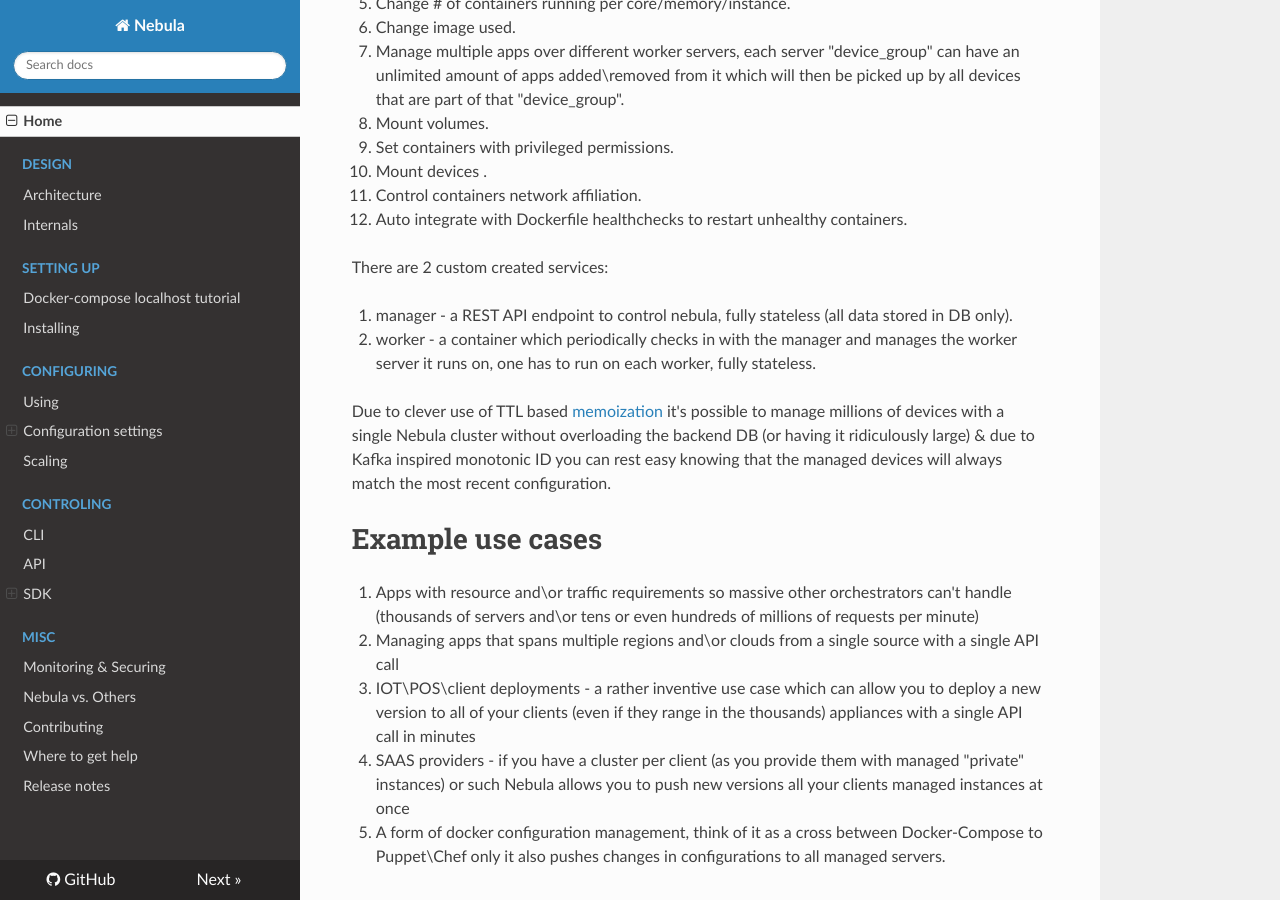
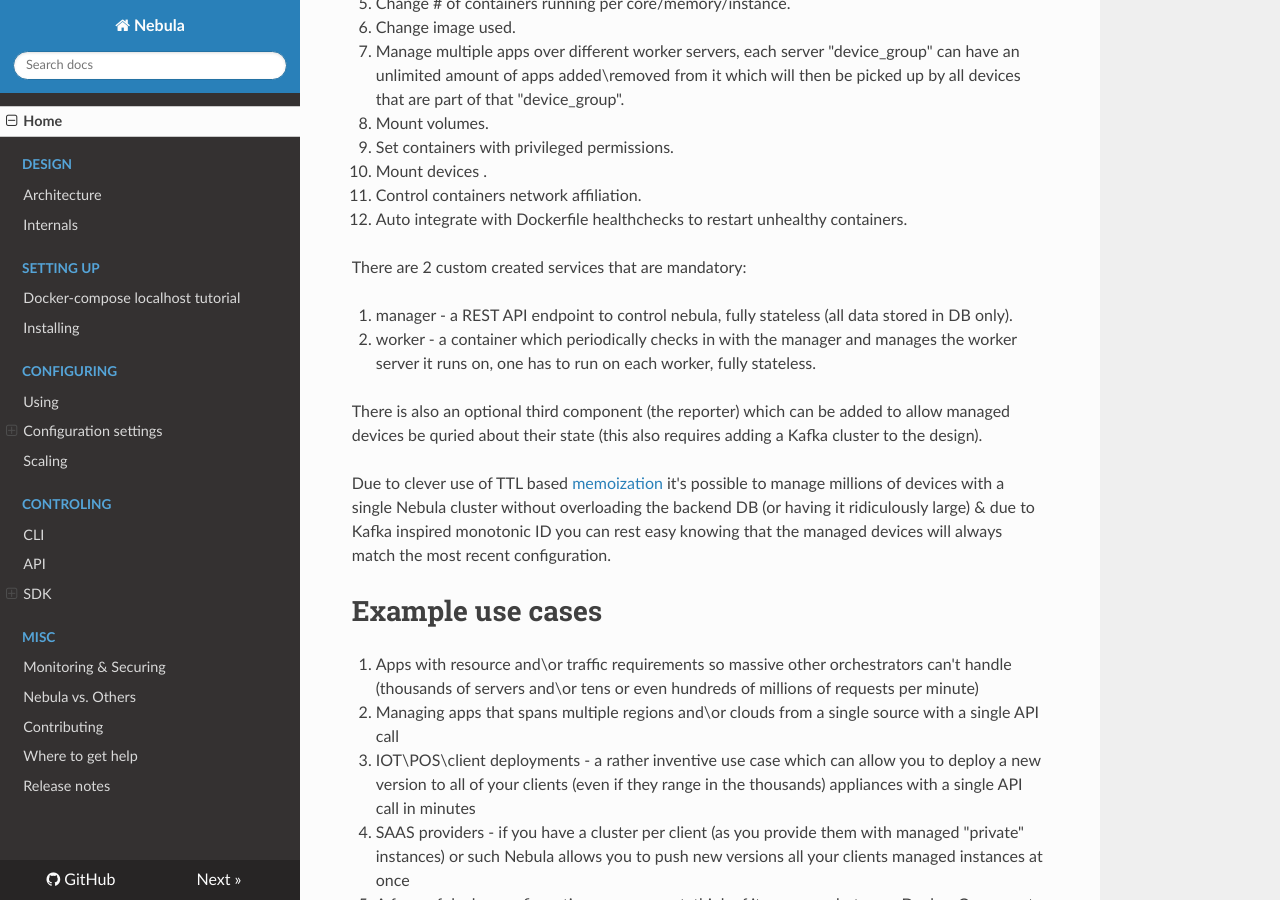
Before and after one commit to nebula-orchestrator/docs, an MkDocs documentation site: the page built from docs/index.md, in a window 1280 px wide and 900 px high, scrolled down 1064 px. Built offline with MkDocs 1.6.1, drawn with Linux system fonts in a browser that asks for light colours; nearby versions of some CDN libraries; old or Windows-style settings are respelled for this version of MkDocs.

Commit message:
updating the report api

```diff
--- a/docs/index.md
+++ b/docs/index.md
@@ -23,10 +23,12 @@
 11. Control containers network affiliation.
 12. Auto integrate with Dockerfile healthchecks to restart unhealthy containers.
 
-There are 2 custom created services:
+There are 2 custom created services that are mandatory:
 
 1. manager - a REST API endpoint to control nebula, fully stateless (all data stored in DB only).
 2. worker - a container which periodically checks in with the manager and manages the worker server it runs on, one has to run on each worker, fully stateless.
+
+There is also an optional third component (the reporter) which can be added to allow managed devices be quried about their state (this also requires adding a Kafka cluster to the design).
 
 Due to clever use of TTL based [memoization](https://en.wikipedia.org/wiki/Memoization) it's possible to manage millions of devices with a single Nebula cluster without overloading the backend DB (or having it ridiculously large) & due to Kafka inspired monotonic ID you can rest easy knowing that the managed devices will always match the most recent configuration.
 
```
